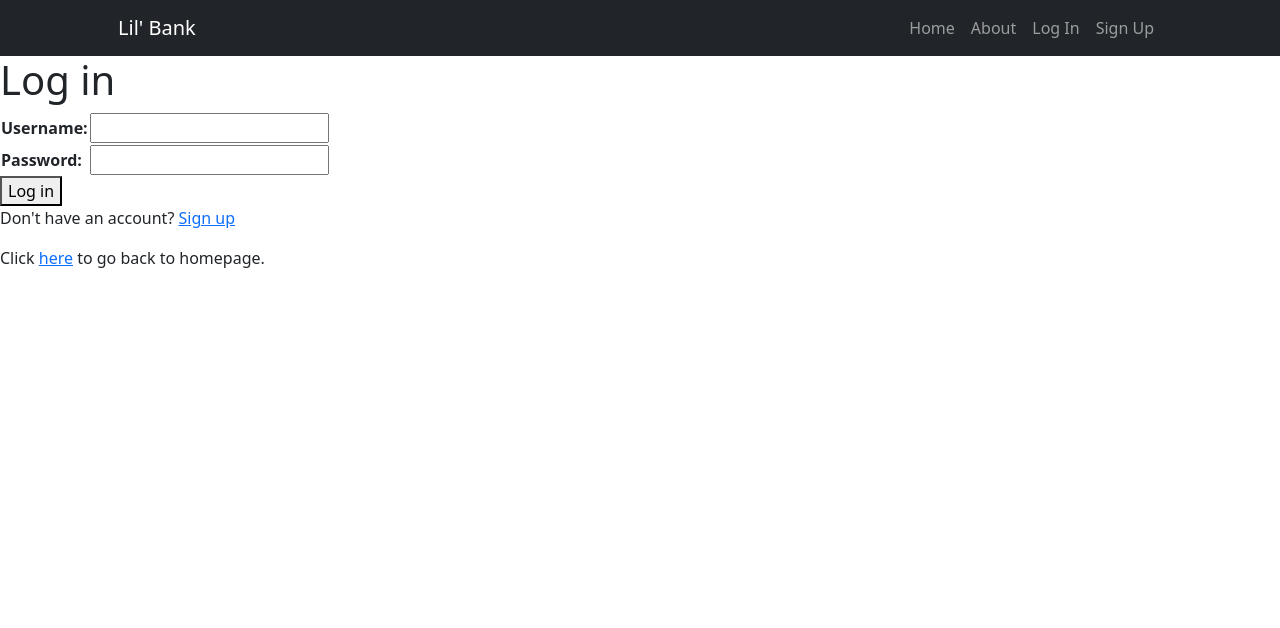
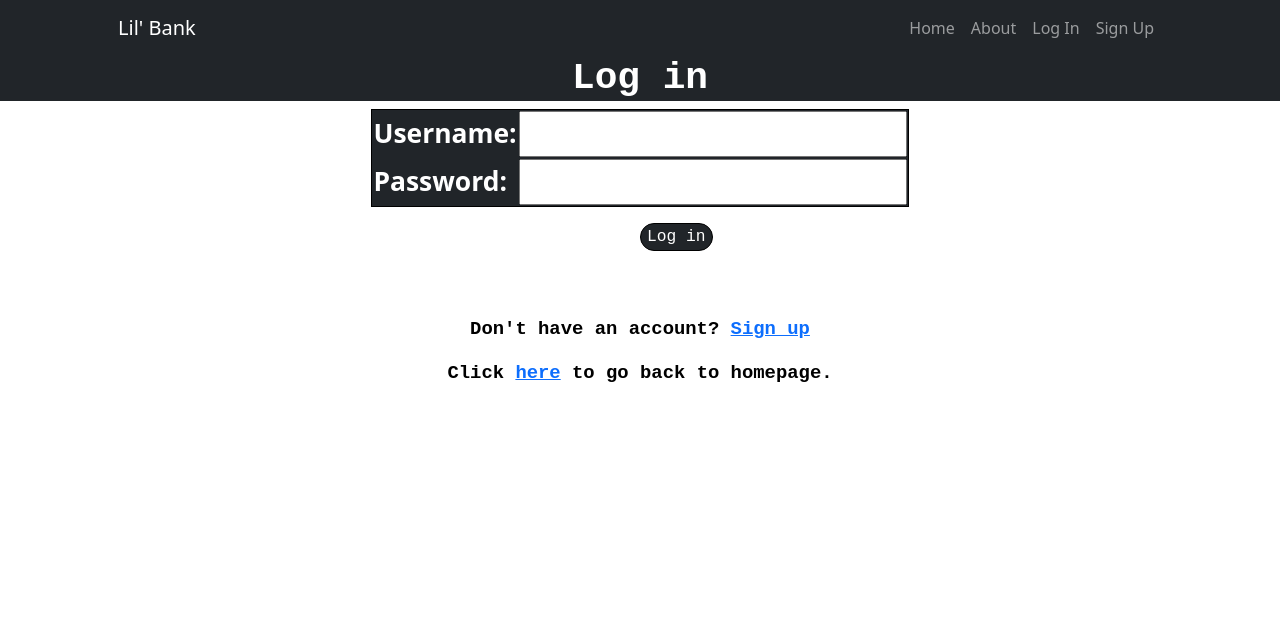
Before and after one commit to dat-adi/lil_bank, a Django app: page /accounts/login/ in a window 1280 px wide. Shown: the top 628 px of the page. Run offline with Django 4.2, Linux system fonts and the light colour scheme.

Commit message:
Login page looks better.

```diff
--- a/lil_bank/accounts/templates/accounts/login.html
+++ b/lil_bank/accounts/templates/accounts/login.html
@@ -1,5 +1,43 @@
 {% extends 'base.html' %}
 {% block content %}
+<style>
+    h1{
+        text-align: center;
+        font-size: 1cm;
+        font-family: 'Courier New', Courier, monospace;
+        background-color: rgb(33, 37, 41);
+        align-items: center;
+        color: white;
+        font-weight: bolder;
+    }
+    table{
+        margin-left: auto;
+        margin-right: auto;
+        border: 1px solid black;
+        border-collapse: collapse;
+        background-color: rgb(33, 37, 41);
+        font-size: 0.7cm;
+        color: white;
+    }
+    button{
+        margin-left: 50%;
+        margin-right: auto;
+        background-color: rgb(33, 37, 41);
+        color: white;
+        border: 1px solid black;
+        border-radius: 30px;
+        font-size: 0.43cm;
+        font-family: 'Courier New', Courier, monospace;
+    }
+    p{
+        text-align: center;
+        font-size: 0.5cm;
+        font-family: 'Courier New', Courier, monospace;
+        align-items: center;
+        color: black;
+        font-weight: bolder;
+    }
+</style>
 <body>
     <h1>Log in</h1>
     <form action="{% url 'accounts:login' %}" method="POST">
@@ -7,8 +45,12 @@
         <table>
             {{ form.as_table }}
         </table>
+        <p></p>
         <button type="submit">Log in</button>
     </form>
+    <p></p>
+    <br>
+    <br>
     <p>Don't have an account? <a href="{% url 'accounts:signup' %}">Sign up</a></p>
     <p>Click <a href="{% url 'dashboard:landing_page' %}">here</a> to go back to homepage.</p>
 </body>
```
